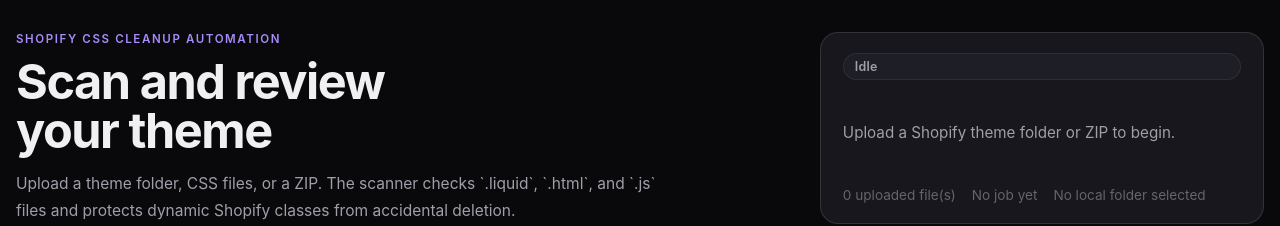
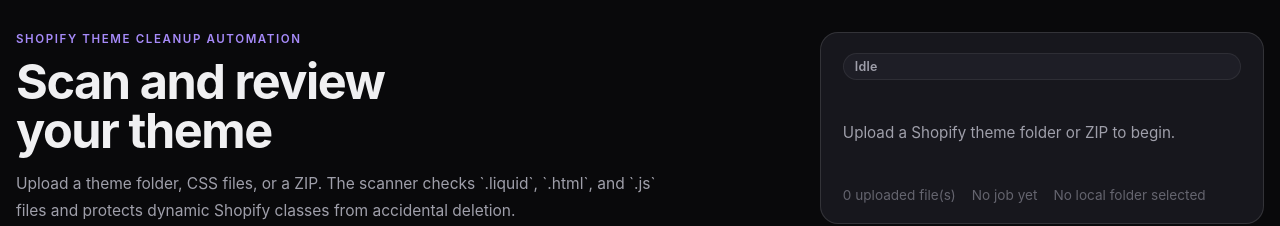
Before and after one commit to Himanshisapariya/Theme-optimization, a React (Vite) app in the folder frontend/: page / in a window 1280 px wide. Shown: the top 226 px of the page. Built offline with nearby package versions, Linux system fonts and the light colour scheme.

Commit message:
refactor: renemed

```diff
--- a/frontend/src/App.jsx
+++ b/frontend/src/App.jsx
@@ -1280,7 +1280,7 @@
       <main className="container">
         <section className="hero">
           <div>
-            <p className="eyebrow">Shopify CSS cleanup automation</p>
+            <p className="eyebrow">Shopify theme cleanup automation</p>
             <h1>Scan and review your theme</h1>
             <p className="subcopy">
               Upload a theme folder, CSS files, or a ZIP. The scanner checks `.liquid`, `.html`, and `.js`
```
